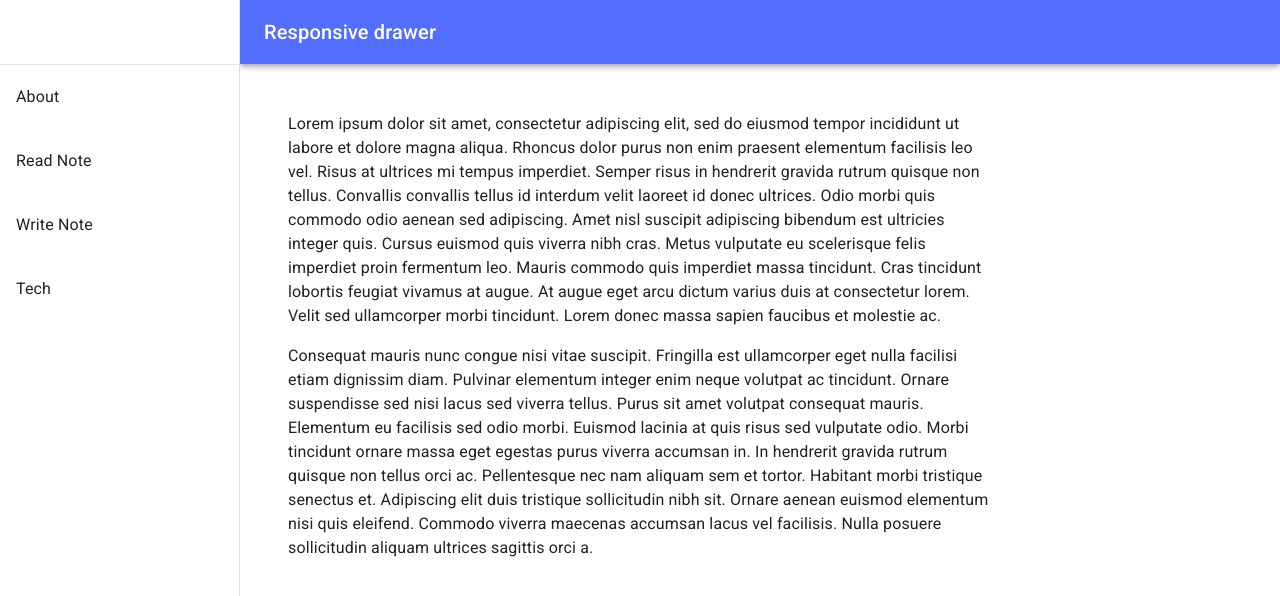
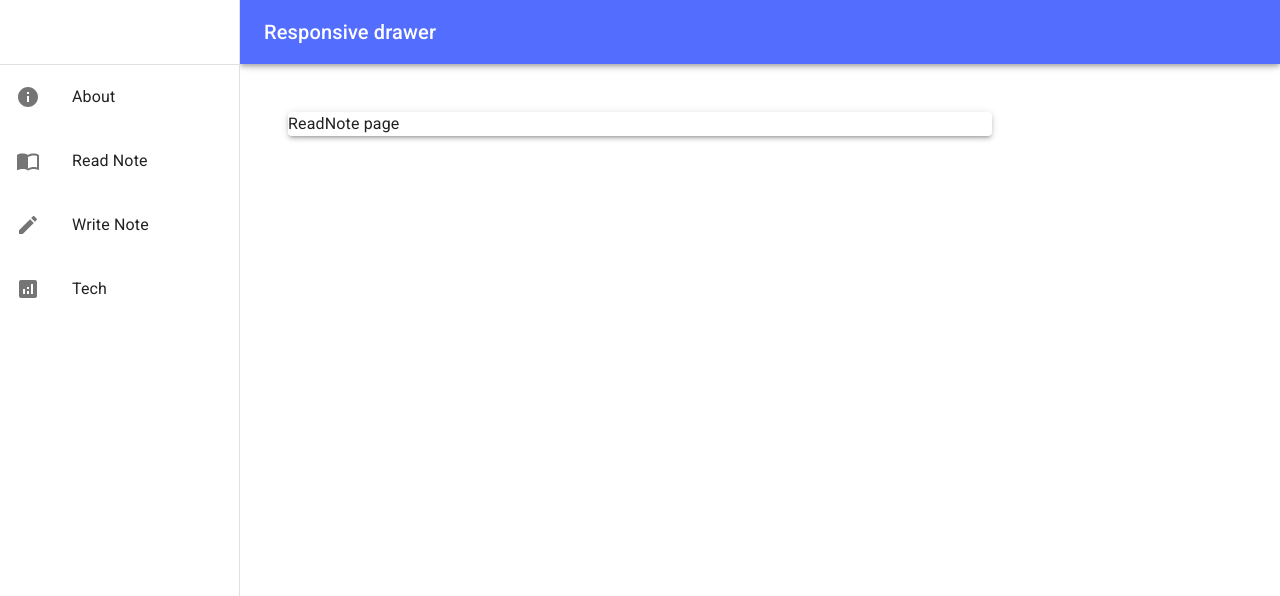
Before and after one commit to KimJaehyunPro/NoteAppFrontend, a React (Create React App) app: page /ReadNote in a window 1280 px wide. Shown: the top 596 px of the page. Built offline with nearby package versions, Linux system fonts and the light colour scheme.

Commit message:
Errors dealt

```diff
--- a/src/App.js
+++ b/src/App.js
@@ -2,7 +2,6 @@ import { createTheme, ThemeProvider } from '@mui/material';
 import './App.css';
 
 import MainApp from './Components/Main/MainApp';
-import Test from './Components/Main/Test';
 
 import '@fontsource/roboto/300.css';
 import '@fontsource/roboto/400.css';
@@ -21,7 +20,7 @@ export default function App() {
   return (
     <ThemeProvider theme={theme}>
       {/* <MainApp /> */}
-      <Test/>
+      <MainApp />
     </ThemeProvider>
   );
 }
--- a/src/Components/Main/MainApp.jsx
+++ b/src/Components/Main/MainApp.jsx
@@ -1,6 +1,6 @@
+import * as React from 'react';
 import Box from '@mui/material/Box';
 import CssBaseline from '@mui/material/CssBaseline';
-import * as React from 'react';
 
 import MainAppBar from './MainAppBar';
 import MainDrawer from './MainDrawer';
@@ -8,8 +8,10 @@ import MainContainer from './MainContainer';
 
 export default function MainApp(props) {
 
-  const drawer_width = 240;
+  const drawerWidth = 240;
+  const { window } = props;
   const [mobileOpen, setMobileOpen] = React.useState(false);
+  const container = window !== undefined ? () => window().document.body : undefined;
 
   const handleDrawerToggle = () => {
     setMobileOpen(!mobileOpen);
@@ -18,9 +20,9 @@ export default function MainApp(props) {
   return (
     <Box sx={{ display: 'flex' }}>
       <CssBaseline />
-      <MainAppBar drawer_width={drawer_width} />
-      <MainDrawer drawer_width={drawer_width} handleDrawerToggle={handleDrawerToggle} mobileOpen={mobileOpen}/>
-      <MainContainer drawer_width={drawer_width}/>
+      <MainAppBar drawerWidth={drawerWidth} handleDrawerToggle={handleDrawerToggle}/>
+      <MainDrawer drawerWidth={drawerWidth} mobileOpen={mobileOpen} handleDrawerToggle={handleDrawerToggle} container={container}/>
+      <MainContainer drawerWidth={drawerWidth}/>
     </Box>
   );
 }
--- a/src/Components/Main/MainContainer.jsx
+++ b/src/Components/Main/MainContainer.jsx
@@ -1,4 +1,4 @@
-import { Container, Box, Toolbar, Typography } from "@mui/material";
+import { Container, Box, Toolbar } from "@mui/material";
 import { createBrowserRouter, RouterProvider } from 'react-router-dom';
 
 import AboutPage from "../About/AboutPage";
@@ -36,33 +36,7 @@ export default function MainContainer(props) {
                 sx={{ flexGrow: 1, p: 3, width: { sm: `calc(100% - ${drawerWidth}px)` } }}
             >
                 <Toolbar />
-                <Typography paragraph>
-                    Lorem ipsum dolor sit amet, consectetur adipiscing elit, sed do eiusmod
-                    tempor incididunt ut labore et dolore magna aliqua. Rhoncus dolor purus non
-                    enim praesent elementum facilisis leo vel. Risus at ultrices mi tempus
-                    imperdiet. Semper risus in hendrerit gravida rutrum quisque non tellus.
-                    Convallis convallis tellus id interdum velit laoreet id donec ultrices.
-                    Odio morbi quis commodo odio aenean sed adipiscing. Amet nisl suscipit
-                    adipiscing bibendum est ultricies integer quis. Cursus euismod quis viverra
-                    nibh cras. Metus vulputate eu scelerisque felis imperdiet proin fermentum
-                    leo. Mauris commodo quis imperdiet massa tincidunt. Cras tincidunt lobortis
-                    feugiat vivamus at augue. At augue eget arcu dictum varius duis at
-                    consectetur lorem. Velit sed ullamcorper morbi tincidunt. Lorem donec massa
-                    sapien faucibus et molestie ac.
-                </Typography>
-                <Typography paragraph>
-                    Consequat mauris nunc congue nisi vitae suscipit. Fringilla est ullamcorper
-                    eget nulla facilisi etiam dignissim diam. Pulvinar elementum integer enim
-                    neque volutpat ac tincidunt. Ornare suspendisse sed nisi lacus sed viverra
-                    tellus. Purus sit amet volutpat consequat mauris. Elementum eu facilisis
-                    sed odio morbi. Euismod lacinia at quis risus sed vulputate odio. Morbi
-                    tincidunt ornare massa eget egestas purus viverra accumsan in. In hendrerit
-                    gravida rutrum quisque non tellus orci ac. Pellentesque nec nam aliquam sem
-                    et tortor. Habitant morbi tristique senectus et. Adipiscing elit duis
-                    tristique sollicitudin nibh sit. Ornare aenean euismod elementum nisi quis
-                    eleifend. Commodo viverra maecenas accumsan lacus vel facilisis. Nulla
-                    posuere sollicitudin aliquam ultrices sagittis orci a.
-                </Typography>
+                <RouterProvider router={router} />
             </Box>
         </Container>
     )
--- a/src/Components/Main/MainDrawer.jsx
+++ b/src/Components/Main/MainDrawer.jsx
@@ -1,21 +1,7 @@
-import MainDrawerContent from './MainDrawerContent';
-
-import { Box, Container, Drawer } from '@mui/material';
+import { Box, Drawer } from '@mui/material';
 import * as React from 'react';
 
-import PropTypes from 'prop-types';
-import AppBar from '@mui/material/AppBar';
-import CssBaseline from '@mui/material/CssBaseline';
-import Divider from '@mui/material/Divider';
-import IconButton from '@mui/material/IconButton';
-import InboxIcon from '@mui/icons-material/MoveToInbox';
-import List from '@mui/material/List';
-import ListItem from '@mui/material/ListItem';
-import ListItemButton from '@mui/material/ListItemButton';
-import ListItemIcon from '@mui/material/ListItemIcon';
-import ListItemText from '@mui/material/ListItemText';
-import MailIcon from '@mui/icons-material/Mail';
-import Toolbar from '@mui/material/Toolbar';
+import MainDrawerChoice from './MainDrawerChoice';
 
 export default function MainDrawer(props) {
 
@@ -24,43 +10,7 @@ export default function MainDrawer(props) {
     const handleDrawerToggle = props.handleDrawerToggle;
     const container = props.container;
 
-    const drawer = (
-        <div>
-            <Toolbar />
-            <Divider />
-            <List>
-                <ListItem key="About" disablePadding>
-                    <ListItemButton>
-                        <ListItemText primary="About" />
-                    </ListItemButton>
-                </ListItem>
-            </List>
-
-            <List>
-                <ListItem key="Read Note" disablePadding>
-                    <ListItemButton>
-                        <ListItemText primary="Read Note" />
-                    </ListItemButton>
-                </ListItem>
-            </List>
-
-            <List>
-                <ListItem key="Write Note" disablePadding>
-                    <ListItemButton>
-                        <ListItemText primary="Write Note" />
-                    </ListItemButton>
-                </ListItem>
-            </List>
-
-            <List>
-                <ListItem key="Tech" disablePadding>
-                    <ListItemButton>
-                        <ListItemText primary="Tech" />
-                    </ListItemButton>
-                </ListItem>
-            </List>
-        </div>
-    );
+    const drawer = <MainDrawerChoice/>;
 
     return (
 
--- a/src/Components/Main/MainDrawerContent.jsx
+++ b/src/Components/Main/MainDrawerChoice.jsx
@@ -1,59 +1,67 @@
-
-import InboxIcon from '@mui/icons-material/MoveToInbox';
+import Divider from '@mui/material/Divider';
 import List from '@mui/material/List';
 import ListItem from '@mui/material/ListItem';
 import ListItemButton from '@mui/material/ListItemButton';
-import ListItemIcon from '@mui/material/ListItemIcon';
 import ListItemText from '@mui/material/ListItemText';
-
-import Divider from '@mui/material/Divider';
 import Toolbar from '@mui/material/Toolbar';
 
-export default function MainDrawerContent(props) {
+import ImportContactsIcon from '@mui/icons-material/ImportContacts';
+import CreateIcon from '@mui/icons-material/Create';
+import AnalyticsIcon from '@mui/icons-material/Analytics';
+import InfoIcon from '@mui/icons-material/Info';
+import ListItemIcon from '@mui/material/ListItemIcon';
 
-    return (
+export default function MainDrawerChoice(props) {
+    return(
         <div>
             <Toolbar />
             <Divider />
             <List>
-
                 <ListItem key="About" disablePadding>
                     <ListItemButton href="/">
                         <ListItemIcon>
-                            <InboxIcon />
+                            <InfoIcon />
                         </ListItemIcon>
+
                         <ListItemText primary="About" />
                     </ListItemButton>
                 </ListItem>
+            </List>
 
+            <List>
                 <ListItem key="Read Note" disablePadding>
                     <ListItemButton href="/ReadNote">
                         <ListItemIcon>
-                            <InboxIcon />
+                            <ImportContactsIcon />
                         </ListItemIcon>
                         <ListItemText primary="Read Note" />
                     </ListItemButton>
                 </ListItem>
+            </List>
 
+            <List>
                 <ListItem key="Write Note" disablePadding>
                     <ListItemButton href="/WriteNote">
                         <ListItemIcon>
-                            <InboxIcon />
+                            <CreateIcon />
                         </ListItemIcon>
+
                         <ListItemText primary="Write Note" />
                     </ListItemButton>
                 </ListItem>
+            </List>
 
+            <List>
                 <ListItem key="Tech" disablePadding>
                     <ListItemButton href="/Tech">
                         <ListItemIcon>
-                            <InboxIcon />
+                            <AnalyticsIcon />
                         </ListItemIcon>
+
                         <ListItemText primary="Tech" />
                     </ListItemButton>
                 </ListItem>
             </List>
-
         </div>
     )
 }
--- a/src/Components/Main/Test.jsx
+++ /dev/null
@@ -1,52 +0,0 @@
-import * as React from 'react';
-import PropTypes from 'prop-types';
-import Box from '@mui/material/Box';
-import CssBaseline from '@mui/material/CssBaseline';
-import Divider from '@mui/material/Divider';
-import Drawer from '@mui/material/Drawer';
-import InboxIcon from '@mui/icons-material/MoveToInbox';
-import List from '@mui/material/List';
-import ListItem from '@mui/material/ListItem';
-import ListItemButton from '@mui/material/ListItemButton';
-import ListItemIcon from '@mui/material/ListItemIcon';
-import ListItemText from '@mui/material/ListItemText';
-import MailIcon from '@mui/icons-material/Mail';
-
-import Toolbar from '@mui/material/Toolbar';
-import Typography from '@mui/material/Typography';
-
-import MainAppBar from './MainAppBar';
-import MainDrawer from './MainDrawer';
-import MainContainer from './MainContainer';
-
-function ResponsiveDrawer(props) {
-
-  const drawerWidth = 240;
-  const { window } = props;
-  const [mobileOpen, setMobileOpen] = React.useState(false);
-  const container = window !== undefined ? () => window().document.body : undefined;
-
-  const handleDrawerToggle = () => {
-    setMobileOpen(!mobileOpen);
-  };
-
-  return (
-    <Box sx={{ display: 'flex' }}>
-      <CssBaseline />
-
-      <MainAppBar drawerWidth={drawerWidth} handleDrawerToggle={handleDrawerToggle}/>
-      <MainDrawer drawerWidth={drawerWidth} mobileOpen={mobileOpen} handleDrawerToggle={handleDrawerToggle} container={container}/>
-      <MainContainer drawerWidth={drawerWidth}/>
-    </Box>
-  );
-}
-
-ResponsiveDrawer.propTypes = {
-  /**
-   * Injected by the documentation to work in an iframe.
-   * You won't need it on your project.
-   */
-  window: PropTypes.func,
-};
-
-export default ResponsiveDrawer;
--- a/src/Components/ReadNote/ReadNote.jsx
+++ b/src/Components/ReadNote/ReadNote.jsx
@@ -1,8 +1,6 @@
 import { Paper } from "@mui/material";
 
 import * as React from 'react';
-import Grid from '@mui/material/Grid';
-import Typography from '@mui/material/Typography';
 
 export default function ReadNote(props) {
 
@@ -10,19 +8,8 @@ export default function ReadNote(props) {
     const [noteContent, setNoteContent] = React.useState("Default noteContent");
 
     return (
-        <Paper elevation={3}
-            sx={{
-                flexGrow: 1,
-                maxWidth: 752
-            }}>
-            <Grid item xs={12} md={6}>
-                <Typography sx={{ mt: 4, mb: 2 }} variant="h6" component="div">
-                    {noteTitle}
-                </Typography>
-                <Typography>
-                    {noteContent}
-                </Typography>
-            </Grid>
+        <Paper elevation={3}>
+            ReadNote page
         </Paper>
     )
 }
```
